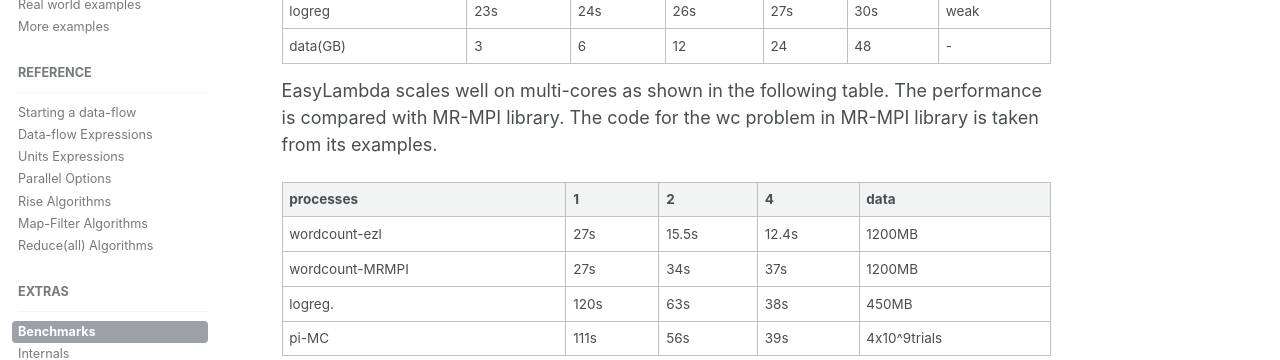
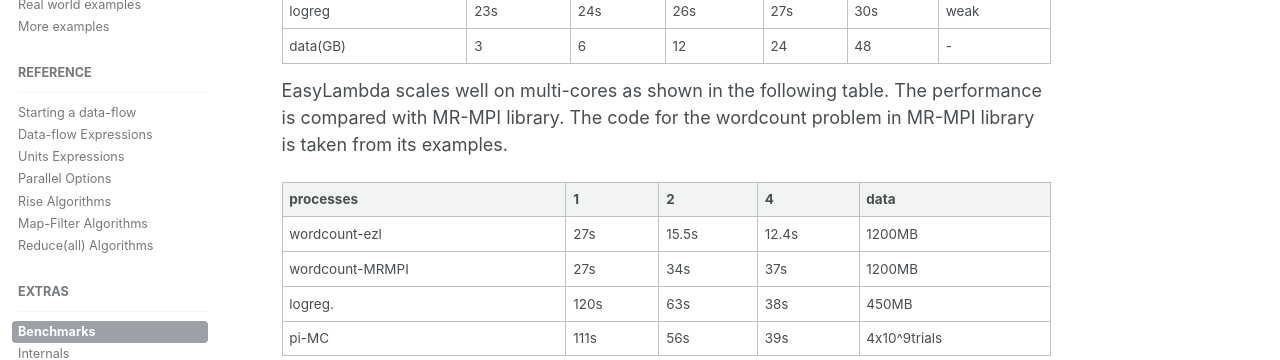
Before and after one commit to haptork/easyLambda, a Jekyll site: the page built from _docs/13-benchmarks.md, in a window 1280 px wide and 900 px high, scrolled down 2747 px. Shown: the part 180-540 px from the top of the window. Built offline with Jekyll 4.4.1, drawn with Linux system fonts in a browser that asks for light colours.

Commit message:
Update 13-benchmarks.md

```diff
--- a/_docs/13-benchmarks.md
+++ b/_docs/13-benchmarks.md
@@ -22,7 +22,7 @@
 The benchmarking results of easyLambda programs for the following problems are
 presented.
 
-- **wc**: The wordcount problem involves file read followed by
+- **wordcount**: The wordcount problem involves file read followed by
 segmented reduce that involves partitioning and communication. The example code
 for wordcount problem are easy to find for any MapReduce like library that has
 reduce with partitioning.
@@ -112,7 +112,7 @@
 data(GB) | 3 | 6 | 12 | 24 | 48 | -
 
 EasyLambda scales well on multi-cores as shown in the following table. The
-performance is compared with MR-MPI library. The code for the wc problem in
+performance is compared with MR-MPI library. The code for the wordcount problem in
 MR-MPI library is taken from its examples.
 
 processes  | 1 | 2 | 4 | data
```
